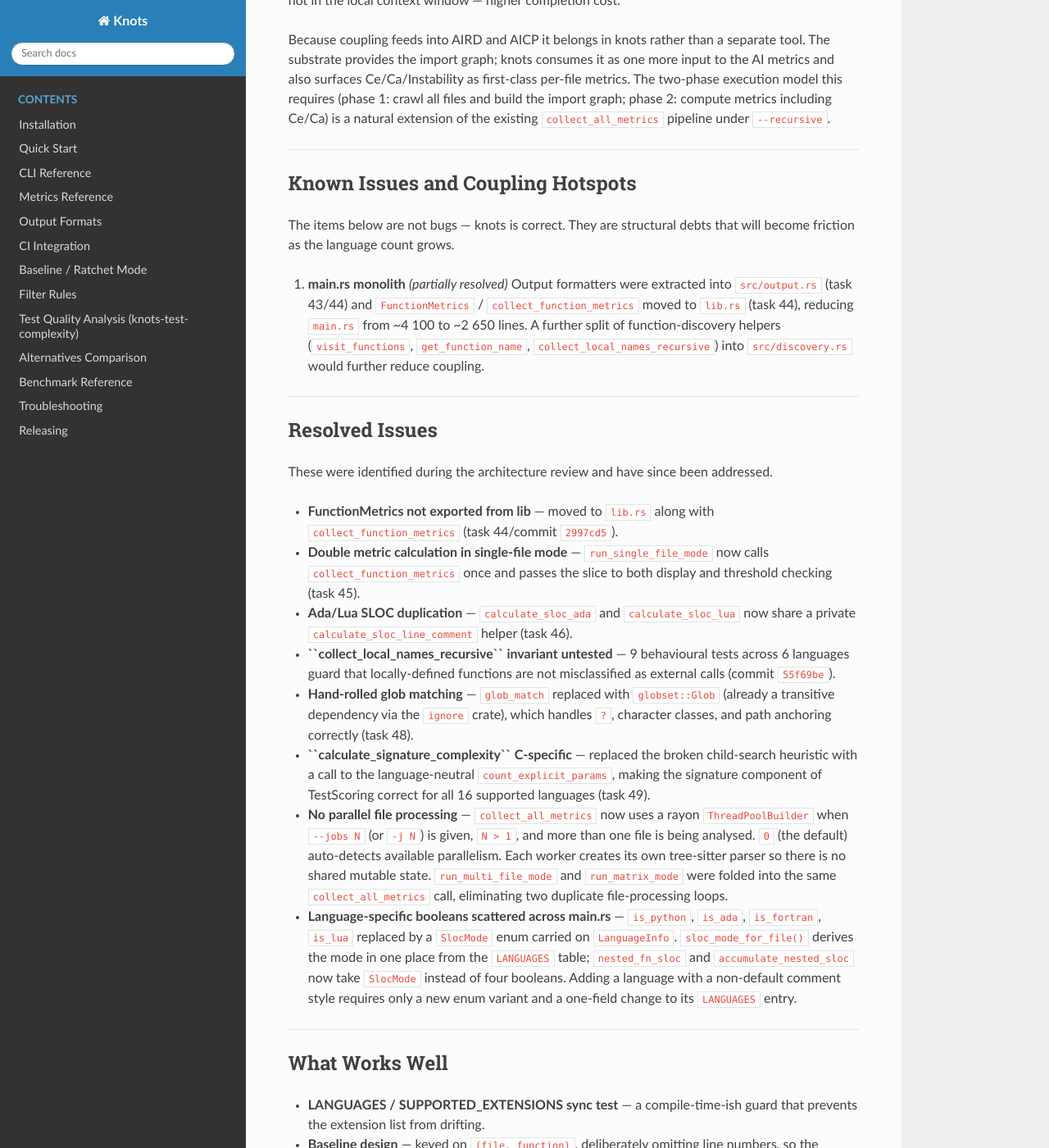
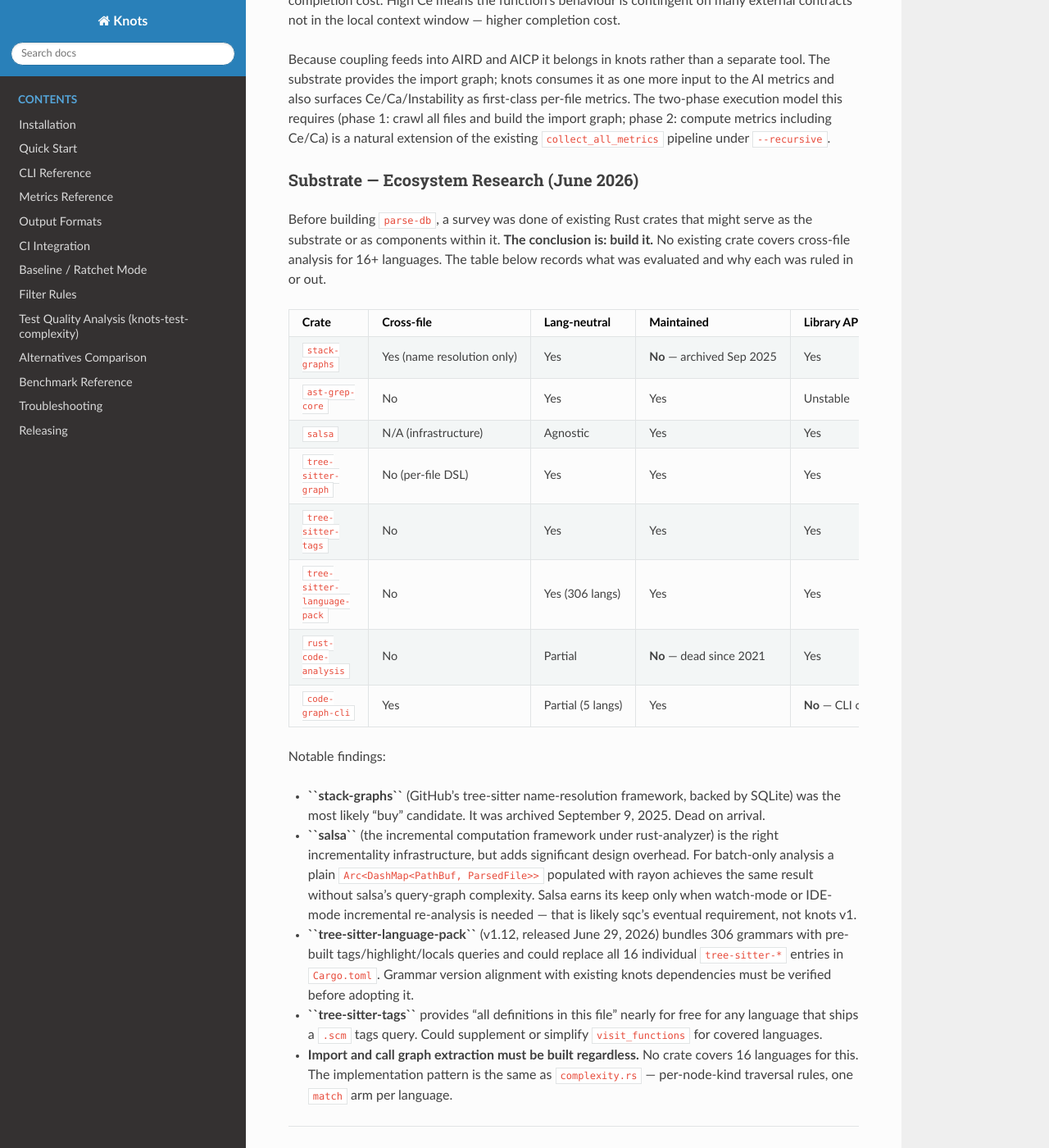
Before and after one commit to brandon-arrendondo/knots, a Sphinx documentation site: the page built from docs/architecture.rst, in a window 1280 px wide and 1400 px high, scrolled down 5848 px. Shown: the whole window at 82% size. Built offline with Sphinx 7.4.7 and the Read the Docs theme 3.1.0, drawn with Linux system fonts in a browser that asks for light colours; some of the changed text lies outside the part shown.

Commit message:
docs(architecture): document substrate ecosystem research — build verdict
Survey of 8 Rust crates (stack-graphs, ast-grep, salsa, tree-sitter-*,
rust-code-analysis, code-graph-cli). stack-graphs archived Sep 2025;
no existing crate covers cross-file analysis for 16+ languages. Build
parse-db; salsa and tree-sitter-tags identified as candidate components.

Co-Authored-By: Claude Sonnet 4.6 <noreply@anthropic.com>

```diff
--- a/docs/architecture.rst
+++ b/docs/architecture.rst
@@ -282,6 +282,98 @@ first-class per-file metrics.  The two-phase execution model this requires
 including Ce/Ca) is a natural extension of the existing ``collect_all_metrics``
 pipeline under ``--recursive``.
 
+Substrate — Ecosystem Research (June 2026)
+~~~~~~~~~~~~~~~~~~~~~~~~~~~~~~~~~~~~~~~~~~
+
+Before building ``parse-db``, a survey was done of existing Rust crates that
+might serve as the substrate or as components within it.  **The conclusion is:
+build it.** No existing crate covers cross-file analysis for 16+ languages.
+The table below records what was evaluated and why each was ruled in or out.
+
+.. list-table::
+   :header-rows: 1
+   :widths: 22 12 12 12 12 30
+
+   * - Crate
+     - Cross-file
+     - Lang-neutral
+     - Maintained
+     - Library API
+     - Verdict
+   * - ``stack-graphs``
+     - Yes (name resolution only)
+     - Yes
+     - **No** — archived Sep 2025
+     - Yes
+     - Dead; do not use
+   * - ``ast-grep-core``
+     - No
+     - Yes
+     - Yes
+     - Unstable
+     - Wrong domain; unstable API
+   * - ``salsa``
+     - N/A (infrastructure)
+     - Agnostic
+     - Yes
+     - Yes
+     - Use for incrementality layer if needed
+   * - ``tree-sitter-graph``
+     - No (per-file DSL)
+     - Yes
+     - Yes
+     - Yes
+     - Low-level building block only
+   * - ``tree-sitter-tags``
+     - No
+     - Yes
+     - Yes
+     - Yes
+     - Useful for definition extraction
+   * - ``tree-sitter-language-pack``
+     - No
+     - Yes (306 langs)
+     - Yes
+     - Yes
+     - Grammar consolidation candidate
+   * - ``rust-code-analysis``
+     - No
+     - Partial
+     - **No** — dead since 2021
+     - Yes
+     - Skip
+   * - ``code-graph-cli``
+     - Yes
+     - Partial (5 langs)
+     - Yes
+     - **No** — CLI only
+     - Right concept; wrong interface
+
+Notable findings:
+
+- **``stack-graphs``** (GitHub's tree-sitter name-resolution framework, backed
+  by SQLite) was the most likely "buy" candidate.  It was archived September 9,
+  2025.  Dead on arrival.
+- **``salsa``** (the incremental computation framework under rust-analyzer) is
+  the right incrementality infrastructure, but adds significant design overhead.
+  For batch-only analysis a plain ``Arc<DashMap<PathBuf, ParsedFile>>``
+  populated with rayon achieves the same result without salsa's query-graph
+  complexity.  Salsa earns its keep only when watch-mode or IDE-mode
+  incremental re-analysis is needed — that is likely sqc's eventual
+  requirement, not knots v1.
+- **``tree-sitter-language-pack``** (v1.12, released June 29, 2026) bundles
+  306 grammars with pre-built tags/highlight/locals queries and could replace
+  all 16 individual ``tree-sitter-*`` entries in ``Cargo.toml``.  Grammar
+  version alignment with existing knots dependencies must be verified before
+  adopting it.
+- **``tree-sitter-tags``** provides "all definitions in this file" nearly for
+  free for any language that ships a ``.scm`` tags query.  Could supplement or
+  simplify ``visit_functions`` for covered languages.
+- **Import and call graph extraction must be built regardless.**  No crate
+  covers 16 languages for this.  The implementation pattern is the same as
+  ``complexity.rs`` — per-node-kind traversal rules, one ``match`` arm per
+  language.
+
 ---------------------------------------------------------------------------
 
 Known Issues and Coupling Hotspots
```
